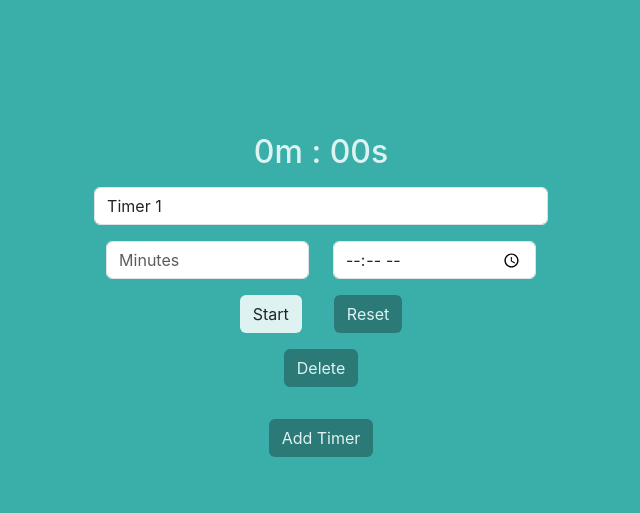
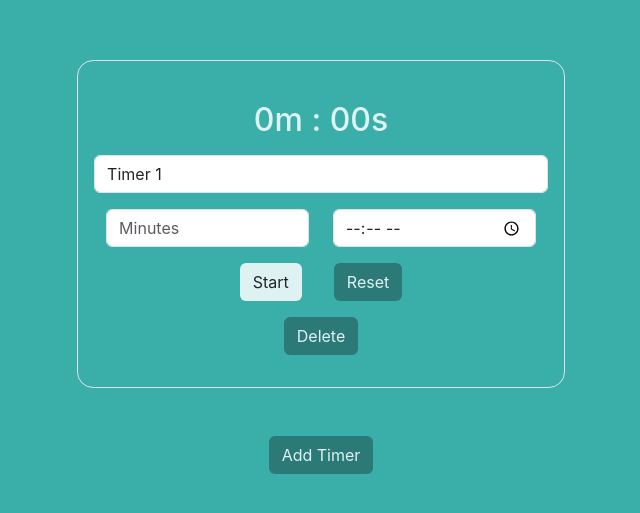
Before and after one commit to MariaFredriksson/TimeAware, a React (Create React App) app: page / in a window 1280 px wide. Shown: the part 121-634 px from the top of the page, without its empty margins (319-959 px from the left). Built offline with nearby package versions, Linux system fonts and the light colour scheme.

Commit message:
Add borders for each timer, and fix some margins

```diff
--- a/src/App.js
+++ b/src/App.js
@@ -34,12 +34,12 @@ function App() {
   return (
     <div className="App color-1">
       {timers.map(timer => (
-        <div key={timer.id}>
+        <div key={timer.id} className='border rounded-4 p-3 mt-4'>
           <MainTimer name={timer.name} />
           <button onClick={() => deleteTimer(timer.id)} className='color-4 color-2-text btn m-3'>Delete</button>
         </div>
       ))}
-      <button onClick={addTimer} className='color-4 color-2-text btn m-3'>Add Timer</button>
+      <button onClick={addTimer} className='color-4 color-2-text btn my-5'>Add Timer</button>
     </div>
   )
 }
--- a/src/components/MainTimer.js
+++ b/src/components/MainTimer.js
@@ -114,7 +114,7 @@ const MainTimer = ({ name }) => {
   const displaySeconds = seconds % 60
 
   return (
-    <div className='mt-5'>
+    <div className='mt-4'>
       {/* Only show the countdown circle when the timer is active */}
       {(minutesInput || timeInput) && <CountdownCircle size={200} strokeWidth={10} seconds={seconds} totalSeconds={totalSeconds} />}
 
@@ -126,38 +126,9 @@ const MainTimer = ({ name }) => {
       <input type="text" value={timerName} onChange={handleNameChange} placeholder="Timer Name" className='form-control mb-3' />
 
       {/* If the user presses Enter, the form will submit and the timer will start */}
-      {/* <form onSubmit={handleSubmit}>
-
-        <input
-          type="number"
-          name="minutesInput"
-          value={minutesInput}
-          onChange={handleChange}
-          placeholder="Minutes"
-          // Disable input when timer is active
-          disabled={isActive}
-          className='form-control mb-3'
-        /> */}
-
-        {/* //^^ Can't add timer by pressing enter, but is that important? */}
-        {/* <input
-          type="time"
-          name="timeInput"
-          value={timeInput}
-          onChange={handleChange}
-          placeholder="HH:MM"
-          disabled={isActive}
-          className='form-control mb-3'
-        /> */}
-
-        {/* //TODO: Make the buttons to components */}
-        {/* <button type='button' onClick={toggle} className='color-2 btn mx-3'>{isActive ? 'Pause' : 'Start'}</button>
-        <button type='button' onClick={reset} className='color-4 color-2-text btn mx-3'>Reset</button>
-
-      </form> */}
-
       <form onSubmit={handleSubmit} className="container">
         <div className="row">
+
           <div className="w-50">
             <input
               type="number"
@@ -169,6 +140,8 @@ const MainTimer = ({ name }) => {
               className='form-control mb-3'
             />
           </div>
+
+        {/* //^^ Can't add timer by pressing enter, but is that important? */}
           <div className="w-50">
             <input
               type="time"
@@ -180,6 +153,7 @@ const MainTimer = ({ name }) => {
               className='form-control mb-3'
             />
           </div>
+
         </div>
         <div className="row">
           <div className="col-md-12">
```
